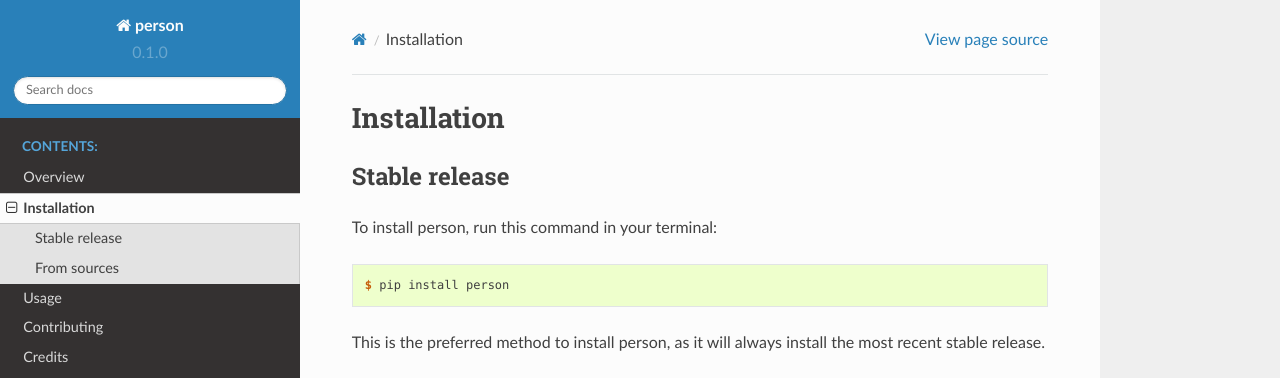
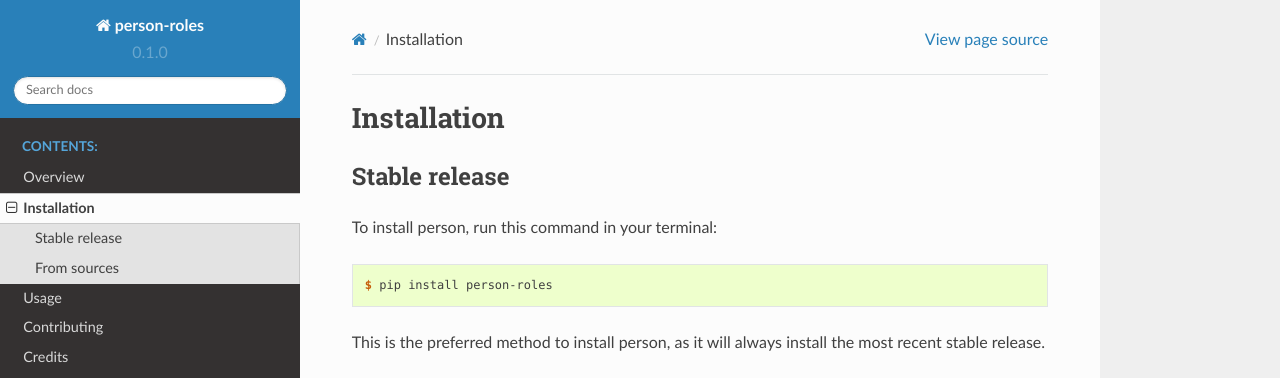
Before and after one commit to Smirenost/person, a Sphinx documentation site: the page built from docs/installation.rst, in a window 1280 px wide and 1040 px high. Shown: the top 378 px of the window. Built offline with Sphinx 7.4.7 and the Read the Docs theme 2.0.0, drawn with Linux system fonts in a browser that asks for light colours; pages that are not in the unit, such as notebooks, are missing from menus.

Commit message:
Trying to get the pypi description right

```diff
--- a/docs/conf.py
+++ b/docs/conf.py
@@ -46,7 +46,7 @@ source_suffix = '.rst'
 master_doc = 'index'
 
 # General information about the project.
-project = 'person'
+project = 'person-roles'
 copyright = "2020, Oliver Stapel"
 author = "Oliver Stapel"
 
@@ -129,7 +129,7 @@ latex_elements = {
 # [howto, manual, or own class]).
 latex_documents = [
     (master_doc, 'person.tex',
-     'person Documentation',
+     'person-roles Documentation',
      'Oliver Stapel', 'manual'),
 ]
 
@@ -139,8 +139,8 @@ latex_documents = [
 # One entry per manual page. List of tuples
 # (source start file, name, description, authors, manual section).
 man_pages = [
-    (master_doc, 'person',
-     'person Documentation',
+    (master_doc, 'person-roles',
+     'person-roles Documentation',
      [author], 1)
 ]
 
@@ -151,10 +151,10 @@ man_pages = [
 # (source start file, target name, title, author,
 #  dir menu entry, description, category)
 texinfo_documents = [
-    (master_doc, 'person',
-     'person Documentation',
+    (master_doc, 'person-roles',
+     'person-roles Documentation',
      author,
-     'person',
+     'person-roles',
      'One line description of project.',
      'Miscellaneous'),
 ]
--- a/docs/installation.rst
+++ b/docs/installation.rst
@@ -12,7 +12,7 @@ To install person, run this command in your terminal:
 
 .. code-block:: console
 
-    $ pip install person
+    $ pip install person-roles
 
 This is the preferred method to install person, as it will always install the most recent stable release.
 
```
Also changed, not shown: .travis.yml.
